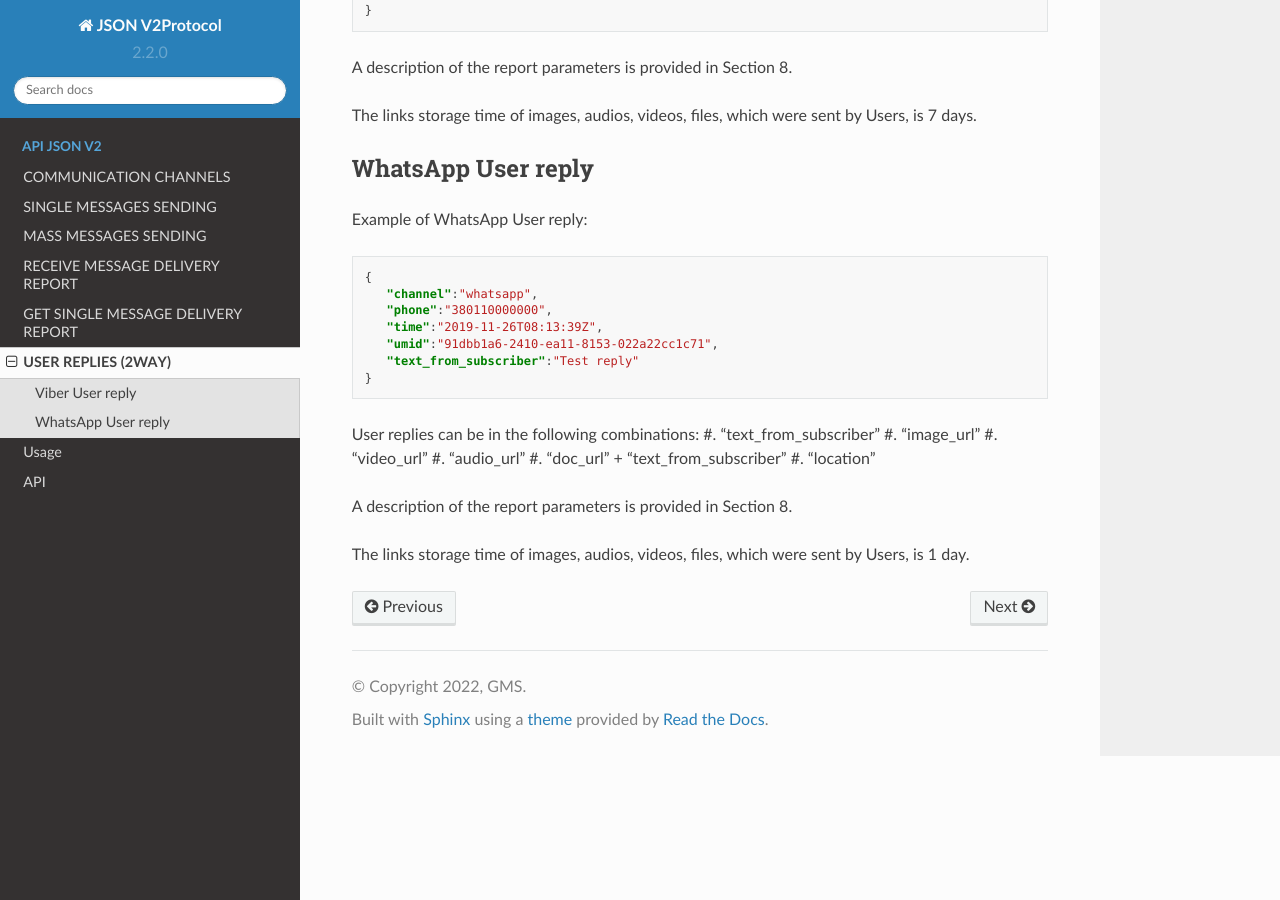
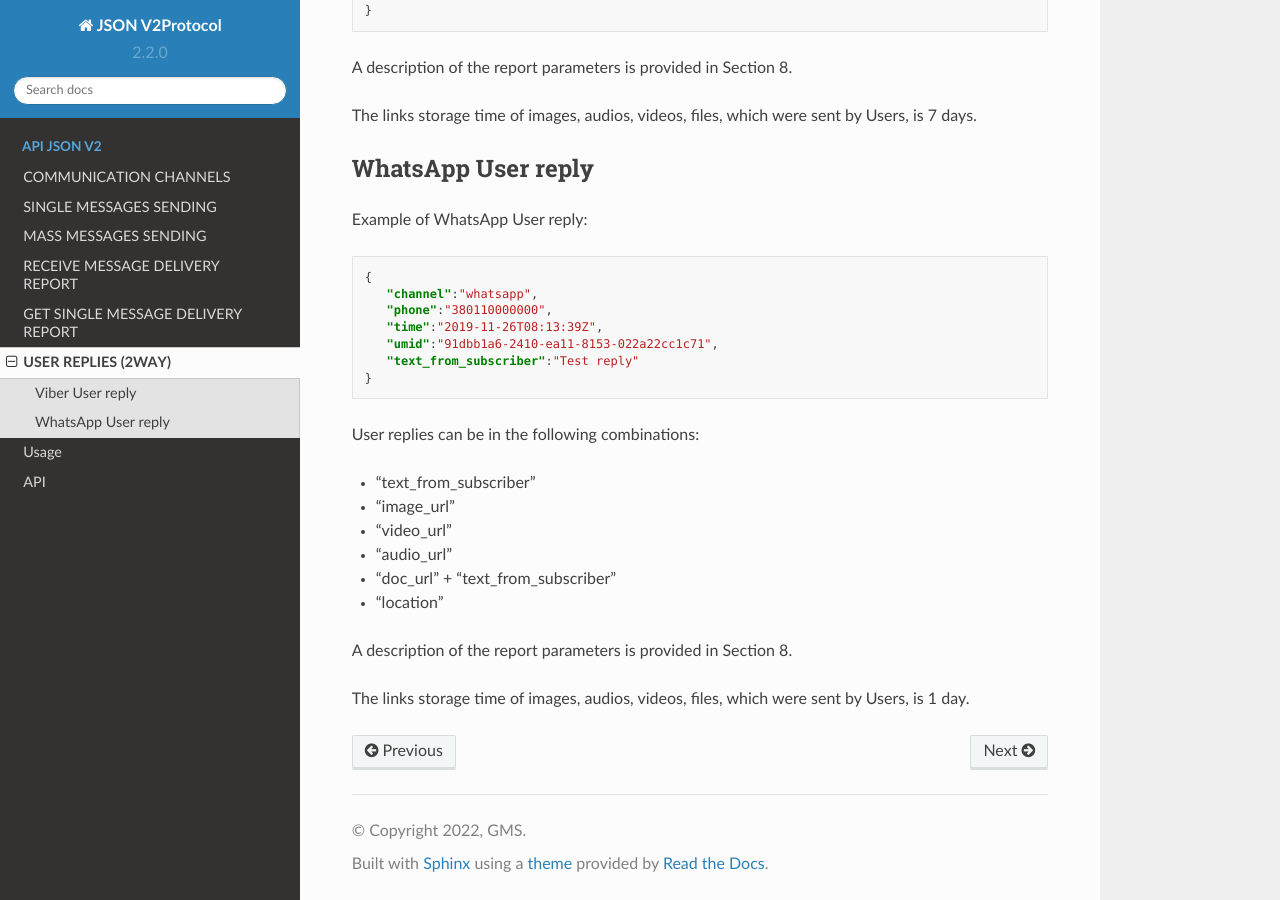
Before and after one commit to bestblast/GMS_Hyber_API, a Sphinx documentation site: the page built from docs/source/chapter6.rst, in a window 1280 px wide and 900 px high, scrolled down 1265 px. Built offline with Sphinx 7.4.7 and the Read the Docs theme 2.0.0, drawn with Linux system fonts in a browser that asks for light colours.

```diff
--- a/docs/source/chapter6.rst
+++ b/docs/source/chapter6.rst
@@ -1,5 +1,6 @@
 USER REPLIES (2WAY)
 ===================
+
 If the Viber or WhatsApp User replies to the Message, its reply can be automatically sent to your URL.
 
 Authorization parameters and URL:
@@ -79,12 +80,13 @@ Example of WhatsApp User reply:
    }
 
 User replies can be in the following combinations:
-#. "text_from_subscriber"
-#. "image_url"
-#. "video_url"
-#. "audio_url"
-#. "doc_url" + "text_from_subscriber"
-#. "location"
+
+- "text_from_subscriber"
+- "image_url"
+- "video_url"
+- "audio_url"
+- "doc_url" + "text_from_subscriber"
+- "location"
 
 A description of the report parameters is provided in Section 8.
 
```
